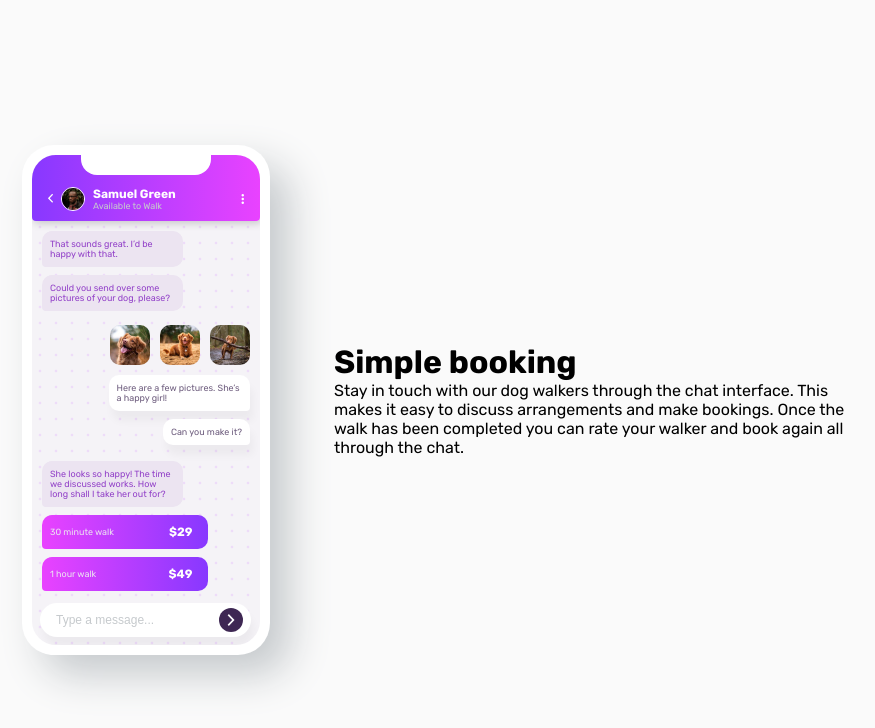
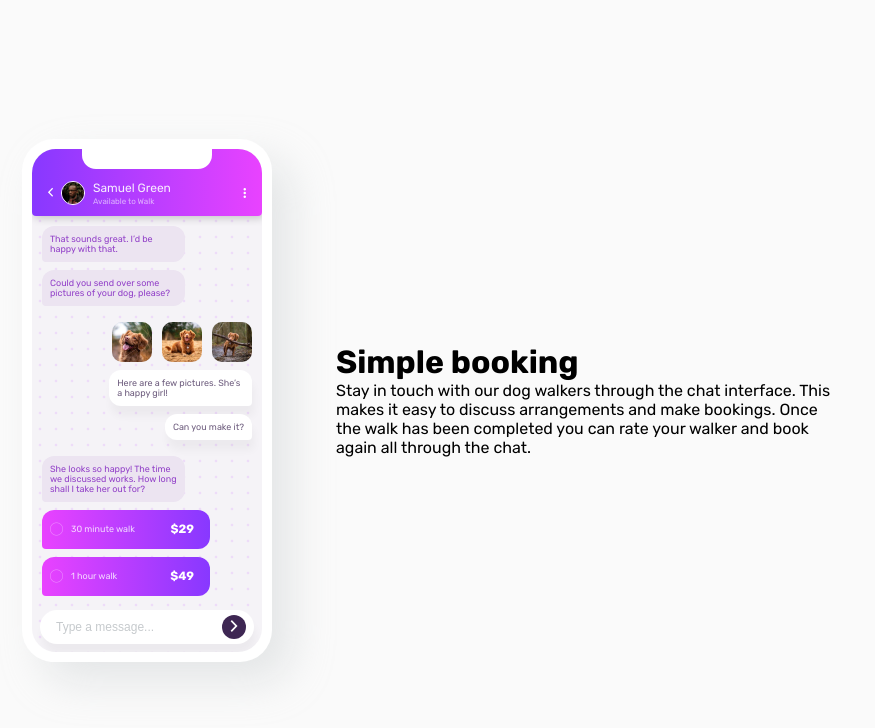
Before and after one commit to calebesg/chat-css-illustration, a plain HTML site: page index.html in a window 1280 px wide. Shown: the whole page, without its empty margins (206-1081 px from the left). Drawn offline with nearby package versions, Linux system fonts and the light colour scheme.

Commit message:
layout ajustments

```diff
--- a/index.html
+++ b/index.html
@@ -69,9 +69,11 @@
                 I take her out for?
               </p>
               <p class="c-content__payment">
+                <i class="icon ion-ios-circle-outline"></i>
                 <span>30 minute walk</span><strong>$29</strong>
               </p>
               <p class="c-content__payment">
+                <i class="icon ion-ios-circle-outline"></i>
                 <span>1 hour walk</span><strong>$49</strong>
               </p>
             </div>
--- a/style.css
+++ b/style.css
@@ -32,7 +32,7 @@ body {
 }
 
 main {
-  max-width: 824px;
+  max-width: 51.5rem;
   display: flex;
   align-items: center;
   gap: 4rem;
@@ -42,19 +42,17 @@ main {
   background-color: white;
   padding: 0.625rem;
   border-radius: 2rem;
-  min-width: 248px;
-  height: 510px;
-  box-shadow: 20px 20px 40px var(--grayish-blue-100);
+  min-width: 15.625rem;
+  max-width: 15.625rem;
+  box-shadow: 1.25rem 1.25rem 2.5rem hsla(206, 7%, 79%, 0.4);
 }
 
 .c-iphone__display {
-  position: relative;
   display: flex;
   flex-direction: column;
   height: 100%;
   border-radius: 1.5rem;
   overflow: hidden;
-  /* background-color: var(--violet-100); */
   background: radial-gradient(hsla(276, 100%, 81%, 0.3) 5%, transparent 16%) 0 0;
   background-color: var(--violet-100);
   background-size: 1rem 1rem;
@@ -63,14 +61,14 @@ main {
 .c-header {
   position: relative;
   background: linear-gradient(to right, var(--violet-400), var(--magenta-500));
-  padding: 2rem 1rem 10px;
+  padding: 2rem 1rem 0.625rem;
   display: flex;
   align-items: center;
   justify-content: space-between;
-  gap: 8px;
-  border-bottom-left-radius: 4px;
-  border-bottom-right-radius: 4px;
-  box-shadow: 2px 2px 8px rgba(0, 0, 0, 0.2);
+  gap: 0.5rem;
+  border-bottom-left-radius: 0.25rem;
+  border-bottom-right-radius: 0.25rem;
+  box-shadow: 0.125rem 0.125rem 0.5rem rgba(0, 0, 0, 0.2);
 }
 
 .c-header::before {
@@ -78,23 +76,23 @@ main {
   position: absolute;
   top: 0;
   left: 50%;
-  width: 130px;
-  height: 20px;
+  width: 8.125rem;
+  height: 1.25rem;
   background-color: white;
-  border-bottom-left-radius: 1rem;
-  border-bottom-right-radius: 1rem;
+  border-bottom-left-radius: 0.875rem;
+  border-bottom-right-radius: 0.875rem;
   transform: translateX(-50%);
 }
 
 .c-header i:first-of-type {
-  font-size: 10px;
+  font-size: 0.625rem;
 }
 
 .c-header__contact {
   flex: 1 1 auto;
   display: flex;
   align-items: center;
-  gap: 8px;
+  gap: 0.5rem;
   color: white;
 }
 
@@ -111,12 +109,15 @@ main {
 }
 
 .c-header__contact .fullname {
-  font-size: 12px;
+  font-size: 0.75rem;
+  font-weight: 400;
+  opacity: 0.9;
 }
 
 .c-header__contact .available {
-  font-size: 9px;
-  color: var(--grayish-blue-100);
+  font-size: 0.5rem;
+  margin-top: 0.125rem;
+  opacity: 0.6;
 }
 
 .c-header i {
@@ -129,26 +130,26 @@ main {
   display: flex;
   flex-direction: column;
   gap: 1rem;
-  padding: 10px;
+  padding: 0.625rem;
 }
 
 .c-content--left {
   display: flex;
   flex-direction: column;
   align-items: flex-start;
-  gap: 8px;
+  gap: 0.5rem;
 }
 
 .c-content__message {
-  padding: 8px;
-  border-radius: 10px;
+  padding: 0.5rem;
+  border-radius: 0.75rem;
   max-width: 68%;
-  font-size: 9px;
+  font-size: 0.5625rem;
 }
 
 .c-content--left .c-content__message {
   background-color: var(--grayish-blue-300);
-  border-bottom-left-radius: 4px;
+  border-bottom-left-radius: 0.25rem;
   color: var(--violet-600);
 }
 
@@ -156,56 +157,66 @@ main {
   display: flex;
   flex-direction: column;
   align-items: flex-end;
-  gap: 8px;
+  gap: 0.5rem;
 }
 
 .c-content--right .c-content__message {
   background-color: white;
-  border-bottom-right-radius: 4px;
+  border-bottom-right-radius: 0.25rem;
   color: var(--violet-700);
-  box-shadow: 3px 10px 8px rgba(0, 0, 0, 0.04);
+  box-shadow: 0.125rem 0.625rem 0.5rem rgba(0, 0, 0, 0.04);
 }
 
 .c-content__gallery {
   list-style: none;
   display: flex;
   align-items: center;
-  gap: 10px;
-  height: 40px;
+  gap: 0.625rem;
+  height: 2.5rem;
+}
+
+.c-content__gallery li {
+  width: 2.5rem;
+  height: 2.5rem;
+  border-radius: 0.625rem;
+  overflow: hidden;
 }
 
 .c-content__gallery img {
-  width: 40px;
-  height: 40px;
-  border-radius: 10px;
+  width: 100%;
 }
 
 .c-content__payment {
   width: 80%;
-  border-radius: 10px;
-  border-bottom-left-radius: 4px;
-  padding: 10px 16px 10px 8px;
+  border-radius: 0.75rem;
+  border-bottom-left-radius: 0.25rem;
+  padding: 0.625rem 1rem 0.625rem 0.5rem;
   display: flex;
   align-items: center;
   justify-content: space-between;
+  gap: 0.5rem;
   background: linear-gradient(to right, var(--magenta-500), var(--violet-400));
-  font-size: 9px;
   color: white;
 }
 
+.c-content__payment i {
+  opacity: 0.4;
+}
+
 .c-content__payment span {
-  color: var(--grayish-blue-300);
+  flex: 1 1 auto;
+  font-size: 0.5625rem;
+  opacity: 0.8;
 }
 
 .c-content__payment strong {
-  font-size: 12px;
+  font-size: 0.75rem;
 }
 
 /* FOOTER =================================== */
 .c-footer {
-  padding: 0 8px 8px;
-  position: absolute;
-  bottom: 0;
+  padding: 0.25rem 0.5rem 0.5rem;
+  width: 100%;
 }
 
 .c-footer__form {
@@ -213,17 +224,17 @@ main {
   display: flex;
   align-items: center;
   background-color: white;
-  height: 34px;
-  border-radius: 17px;
-  padding: 0 8px;
-  box-shadow: 3px 10px 8px rgba(0, 0, 0, 0.04);
+  height: 2.125rem;
+  border-radius: 1.0625rem;
+  padding: 0 0.5rem;
+  box-shadow: 0.125rem 0.625rem 0.5rem rgba(0, 0, 0, 0.04);
 }
 
 .c-footer__form input {
   flex: 1 1 auto;
   border: none;
-  font-size: 12px;
-  padding: 0 8px;
+  font-size: 0.75rem;
+  padding: 0 0.5rem;
   outline: none;
 }
 
@@ -239,3 +250,9 @@ main {
   background-color: var(--violet-800);
   color: white;
 }
+
+@media (max-width: 625px) {
+  main {
+    flex-direction: column;
+  }
+}
```
